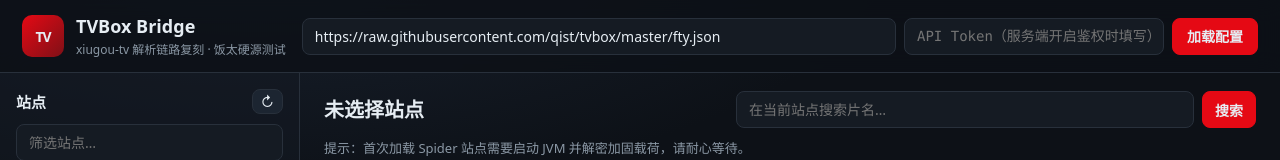
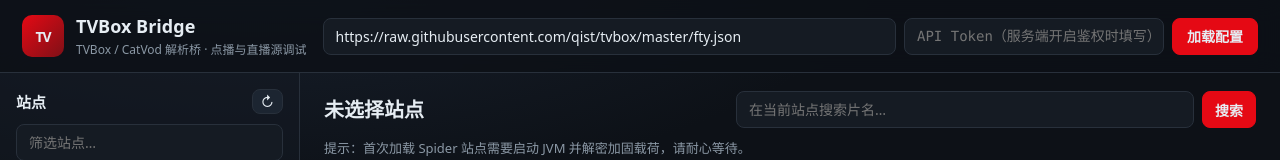
Before and after one commit to pulsate2/tvbox-bridge, a website: page public/index.html in a window 1280 px wide. Shown: the top 160 px of the page. Drawn offline with Linux system fonts and the light colour scheme; no server answers.

Commit message:
broad-change

```diff
--- a/package.json
+++ b/package.json
@@ -2,7 +2,7 @@
   "name": "tvbox-bridge",
   "version": "1.0.0",
   "private": true,
-  "description": "TVBox 配置/Spider 解析链路的简易 Web 复刻（对齐 xiugou-tv），用于验证饭太硬等源",
+  "description": "TVBox / CatVod 配置与 Spider 解析链路的 Web 桥接服务",
   "scripts": {
     "start": "node server.js",
     "build:companion": "bash companion-build/build.sh",
--- a/public/index.html
+++ b/public/index.html
@@ -12,7 +12,7 @@
       <span class="logo">TV</span>
       <div>
         <h1>TVBox Bridge</h1>
-        <p>xiugou-tv 解析链路复刻 · 饭太硬源测试</p>
+        <p>TVBox / CatVod 解析桥 · 点播与直播源调试</p>
       </div>
     </div>
     <div class="config-row">
--- a/scripts/test-fty.js
+++ b/scripts/test-fty.js
@@ -2,7 +2,7 @@
 /**
  * 饭太硬源可用性测试（需先启动 server.js）
  *
- * 测试链路与 xiugou-tv 一致：
+ * 测试链路：
  *   配置 → Spider 加载 → homeContent → detailContent → playerContent → 媒体可拉取
  *
  * 用法：
```
Also changed, not shown: server.js (+4 -4 lines), .github/workflows/docker.yml, README.md, 1 other file.
